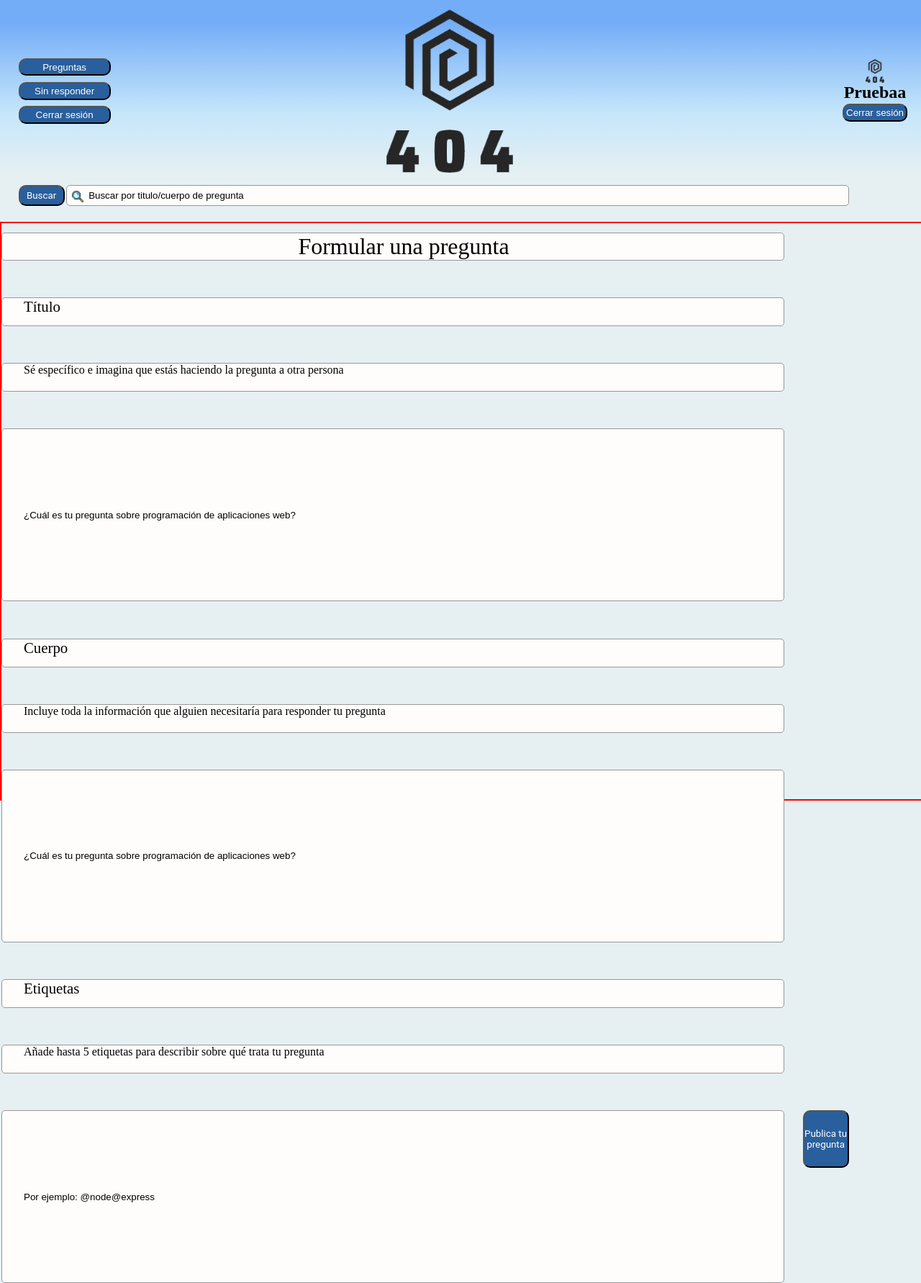
After one commit to Cargon16/Proyecto-AW, a PHP site: page /vistas/paginaFormularPregunta.php in a window 1280 px wide. The commit adds this page. Shown: the whole page at 72% size. Run offline with PHP 8.4, Linux system fonts and the light colour scheme.

Commit message:
haciendo formularioPreguntas

```diff
--- a/Css/estilo.css
+++ b/Css/estilo.css
@@ -124,3 +124,86 @@ font-size: 100%;
     text-align: center;
     color: #FFFFFF;
 }
+
+#boxFormularioPregunta{
+
+    position: absolute;
+    margin-top: 5%;
+    width: 100%;
+    height: 100%;
+
+}
+
+#divTitulo{
+    text-align: center;
+    font-size: 200%;
+    margin-bottom: 4%;
+}
+
+#tituloFormulario{
+    font-size:130%;
+}
+
+.formularioPregunta{
+    width: 100%;
+    height: 100%;
+    position: absolute;
+    align-items: center;
+    border: 2px solid red;
+}
+
+.formularioPregunta label{
+    width: 85%;
+    height: 5%;
+    margin-top: 1%;
+    margin-bottom: 3%;
+
+    float: left;
+
+    border: 1px solid #989898;
+    box-sizing: border-box;
+    border-radius: 5px;
+    background:  #FFFCFC;
+    padding-left: 30px;
+}
+
+.formularioPregunta button{
+    width: 5%;
+    height: 10%;
+
+    margin-top: 1%;
+    margin-bottom: 3%;
+    margin-right: 0.2%;
+    margin-left: 2%;
+    float: left;
+
+    background: #295F9D;
+    border-radius: 10px;
+
+    font-family: Roboto;
+    font-style: normal;
+    font-weight: normal;
+
+    /* identical to box height */
+
+    justify-content: center;
+    display: flex;
+    align-items: center;
+    text-align: center;
+    color: #FFFFFF;
+}
+
+.formularioPregunta input{
+    width: 85%;
+    height: 30%;
+    margin-top: 1%;
+    margin-bottom: 3%;
+
+    float: left;
+
+    border: 1px solid #989898;
+    box-sizing: border-box;
+    border-radius: 5px;
+    background:  #FFFCFC;
+    padding-left: 30px;
+}
--- /dev/null
+++ b/vistas/paginaFormularPregunta.php
@@ -0,0 +1,49 @@
+<!DOCTYPE html>
+<html lang="en">
+<head>
+    <?php
+    require("headers.html");
+    ?>
+</head>
+<body>
+    <header>
+    <?php
+        require("headerLogged.html");
+    ?>
+    </header>
+
+    <?php
+        require("busqueda.html");
+    ?>
+
+
+    <div id="boxFormularioPregunta">
+
+
+        <form id="formularPregunta" class="formularioPregunta">
+
+            <div id="divTitulo">
+                <label>Formular una pregunta</label>
+            </div>
+
+
+            <label id="tituloFormulario">Título</label>
+            <label id = "textSubTitulo">Sé específico e imagina que estás haciendo la pregunta a otra persona</label>
+            <input id="inputCorreo" value="¿Cuál es tu pregunta sobre programación de aplicaciones web?"> </input>
+
+            <label id="tituloFormulario">Cuerpo</label>
+            <label id="textSubCuerpo">Incluye toda la información que alguien necesitaría para responder tu pregunta</label>
+            <input id="inputCuerpo" value="¿Cuál es tu pregunta sobre programación de aplicaciones web?"> </input>
+
+            <label id="tituloFormulario">Etiquetas</label>
+            <label id="textSubEtiquetas">Añade hasta 5 etiquetas para describir sobre qué trata tu pregunta</label>
+            <input id="inputEtiquetas"value="Por ejemplo: @node@express"> </input>
+
+            <button id="buttonPublicarPregunta">Publica tu pregunta</button>
+
+        </form>
+
+    </div>
+
+</body>
+</html>
```
